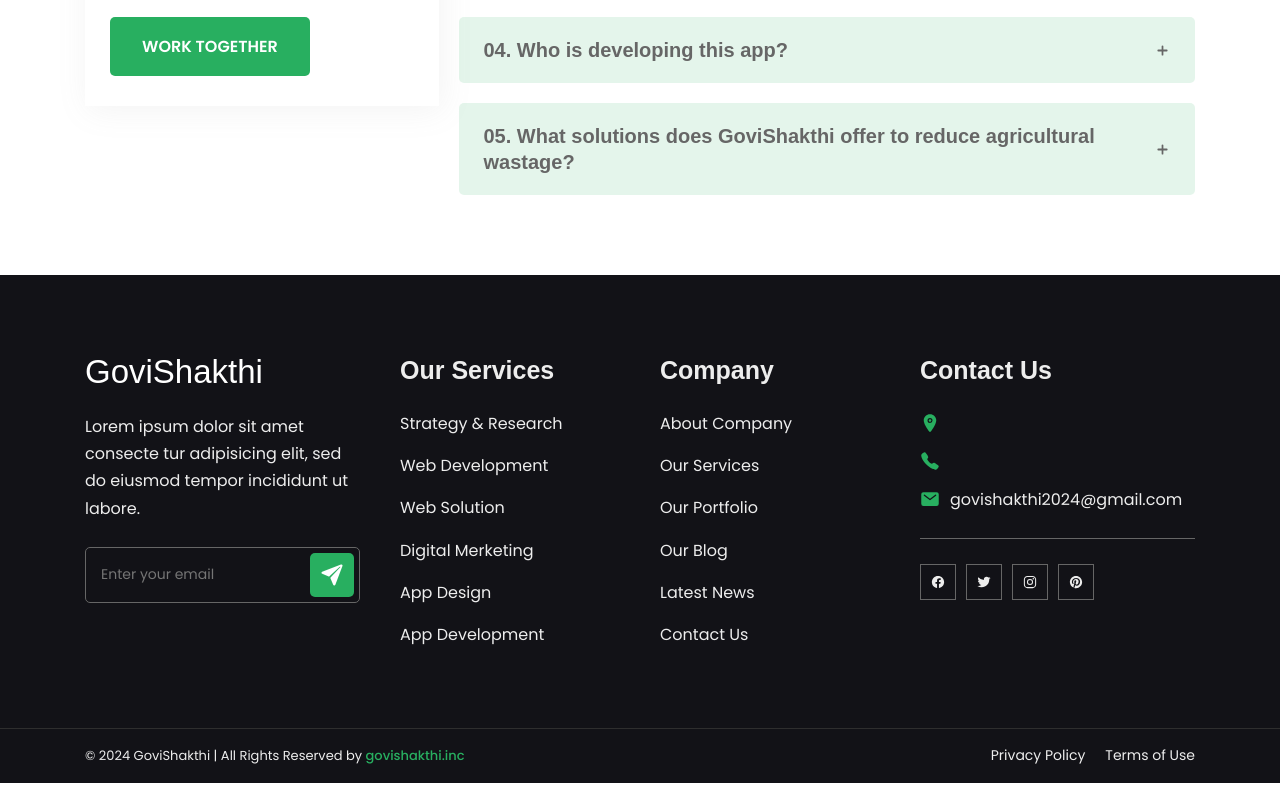
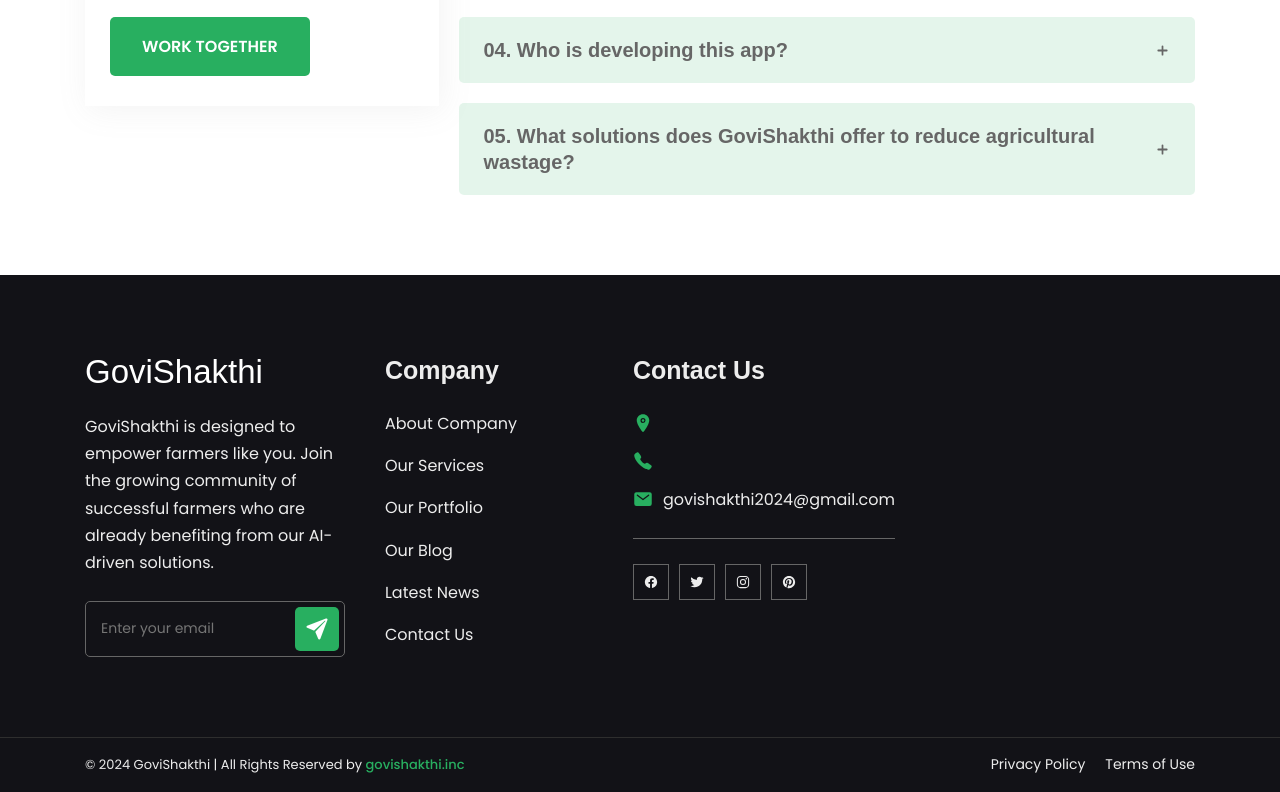
Before and after one commit to ThushanMadu/Govishakthi_Markting_web, a plain HTML site: page index.html in a window 1280 px wide. Shown: the part 4018-4810 px from the top of the page. Drawn offline with nearby package versions, Linux system fonts and the light colour scheme; a web font is replaced by a local one.

Commit message:
update footer

```diff
--- a/index.html
+++ b/index.html
@@ -608,7 +608,7 @@ Would you like further tweaks or additional sections for your site?
           <a href="#" class="logo">GoviShakthi</a>
 
           <p class="footer-text">
-            Lorem ipsum dolor sit amet consecte tur adipisicing elit, sed do eiusmod tempor incididunt ut labore.
+            GoviShakthi is designed to empower farmers like you. Join the growing community of successful farmers who are already benefiting from our AI-driven solutions.
           </p>
 
           <form action="" class="newsletter-form">
@@ -621,37 +621,6 @@ Would you like further tweaks or additional sections for your site?
 
         </div>
 
-        <ul class="footer-list">
-
-          <li>
-            <p class="footer-list-title">Our Services</p>
-          </li>
-
-          <li>
-            <a href="#" class="footer-link">Strategy & Research</a>
-          </li>
-
-          <li>
-            <a href="#" class="footer-link">Web Development</a>
-          </li>
-
-          <li>
-            <a href="#" class="footer-link">Web Solution</a>
-          </li>
-
-          <li>
-            <a href="#" class="footer-link">Digital Merketing</a>
-          </li>
-
-          <li>
-            <a href="#" class="footer-link">App Design</a>
-          </li>
-
-          <li>
-            <a href="#" class="footer-link">App Development</a>
-          </li>
-
-        </ul>
 
         <ul class="footer-list">
 
```
